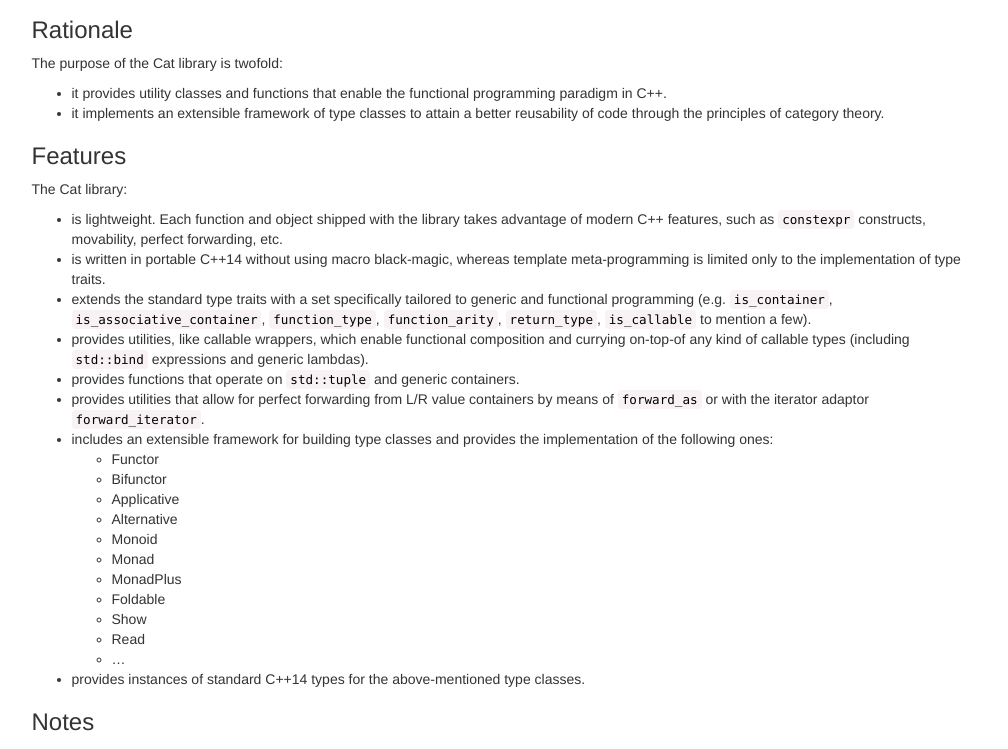
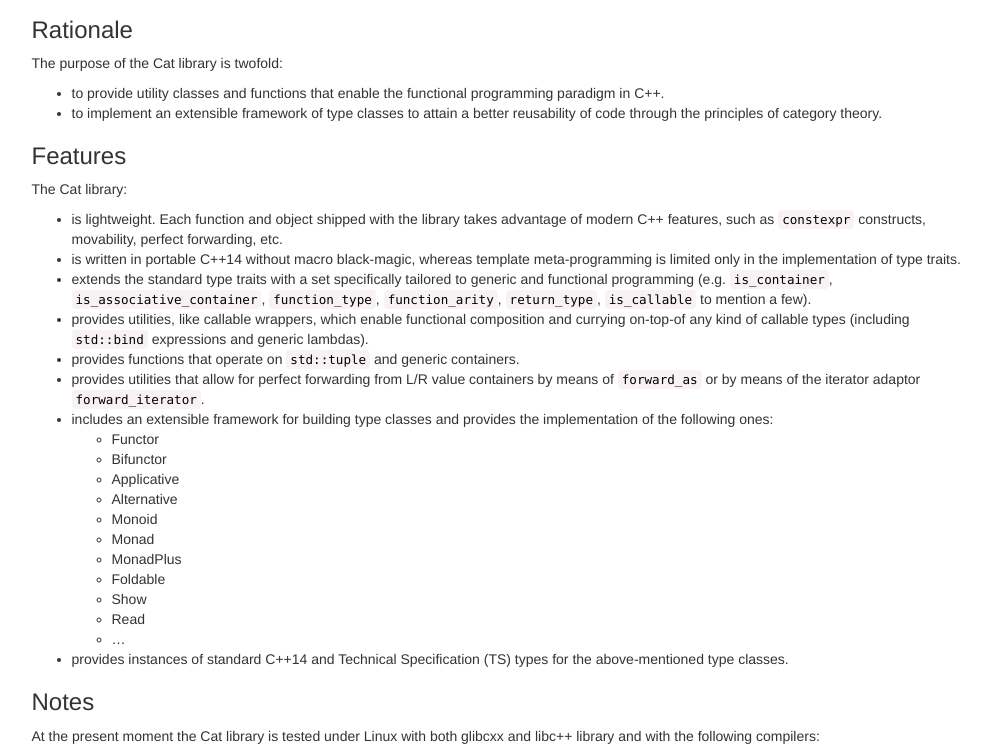
Before and after one commit to cat/cat.github.io, a plain HTML site: page overview.html in a window 1280 px wide. Shown: the part 153-902 px from the top of the page, without its empty margins (136-1144 px from the left). Drawn offline with nearby package versions, Linux system fonts and the light colour scheme.

Commit message:
cat site updated.

```diff
--- a/overview.html
+++ b/overview.html
@@ -36,18 +36,18 @@
                     <h3 id="rationale">Rationale</h3>
 <p>The purpose of the Cat library is twofold:</p>
 <ul>
-<li>it provides utility classes and functions that enable the functional programming paradigm in C++.</li>
-<li>it implements an extensible framework of type classes to attain a better reusability of code through the principles of category theory.</li>
+<li>to provide utility classes and functions that enable the functional programming paradigm in C++.</li>
+<li>to implement an extensible framework of type classes to attain a better reusability of code through the principles of category theory.</li>
 </ul>
 <h3 id="features">Features</h3>
 <p>The Cat library:</p>
 <ul>
 <li>is lightweight. Each function and object shipped with the library takes advantage of modern C++ features, such as <code>constexpr</code> constructs, movability, perfect forwarding, etc.</li>
-<li>is written in portable C++14 without using macro black-magic, whereas template meta-programming is limited only to the implementation of type traits.</li>
+<li>is written in portable C++14 without macro black-magic, whereas template meta-programming is limited only in the implementation of type traits.</li>
 <li>extends the standard type traits with a set specifically tailored to generic and functional programming (e.g. <code>is_container</code>, <code>is_associative_container</code>, <code>function_type</code>, <code>function_arity</code>, <code>return_type</code>, <code>is_callable</code> to mention a few).</li>
 <li>provides utilities, like callable wrappers, which enable functional composition and currying on-top-of any kind of callable types (including <code>std::bind</code> expressions and generic lambdas).</li>
 <li>provides functions that operate on <code>std::tuple</code> and generic containers.</li>
-<li>provides utilities that allow for perfect forwarding from L/R value containers by means of <code>forward_as</code> or with the iterator adaptor <code>forward_iterator</code>.<br /></li>
+<li>provides utilities that allow for perfect forwarding from L/R value containers by means of <code>forward_as</code> or by means of the iterator adaptor <code>forward_iterator</code>.<br /></li>
 <li>includes an extensible framework for building type classes and provides the implementation of the following ones:
 <ul>
 <li>Functor</li>
@@ -62,7 +62,7 @@
 <li>Read</li>
 <li>…</li>
 </ul></li>
-<li>provides instances of standard C++14 types for the above-mentioned type classes.</li>
+<li>provides instances of standard C++14 and Technical Specification (TS) types for the above-mentioned type classes.</li>
 </ul>
 <h3 id="notes">Notes</h3>
 <p>At the present moment the Cat library is tested under Linux with both glibcxx and libc++ library and with the following compilers:</p>
```
Also changed, not shown: build/index.html (+1 -1 lines), index.html (+1 -1 lines), 1 other file.
